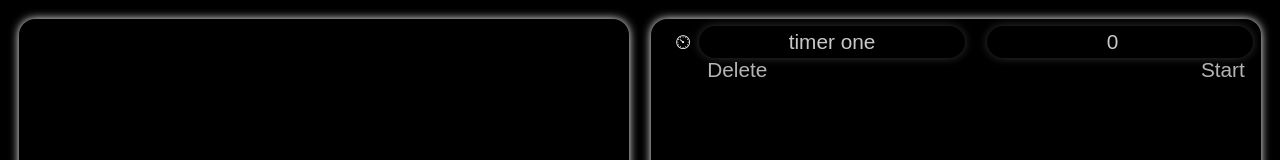
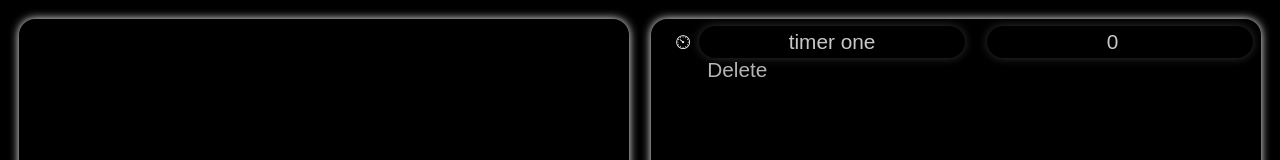
Before and after one commit to moefingers/react-timer_stop-watch, a React (Vite) app: page / in a window 1280 px wide. Shown: the top 160 px of the page. Built offline with nearby package versions, Linux system fonts and the light colour scheme.

Commit message:
more minor fixes

```diff
--- a/src/timer/SingleTimer.jsx
+++ b/src/timer/SingleTimer.jsx
@@ -69,7 +69,7 @@ export default function SingleTimer({objectPseudoIndex, object, updateMatrix, de
             <div className="timer-button-line">
                 <button className="timer-button" onClick={deleteTimer} onMouseLeave={() => setDeleteTimerConfirmation(false)}>{deleteTimerConfirmation ? "actually?" : "Delete"}</button>
                 {object.timeElapsed != 0 && <button className="timer-button" onClick={resetTimer}>Reset</button>}
-                {timeRemainingElement.current?.value != 0 && <button className="timer-button" onClick={startStopTimer}>{useIntervalActive ? "Stop" : "Start"}</button>}
+                {object.initialTime - (object.timeElapsed || 0) != 0 && <button className="timer-button" onClick={startStopTimer}>{useIntervalActive ? "Stop" : "Start"}</button>}
             </div>
 
         </li>
```
